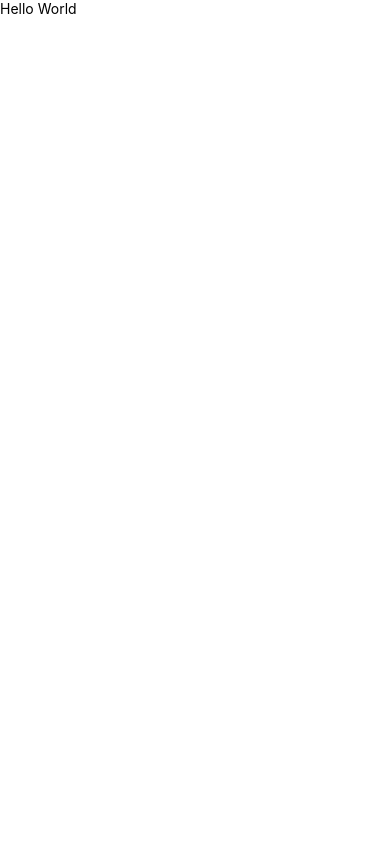
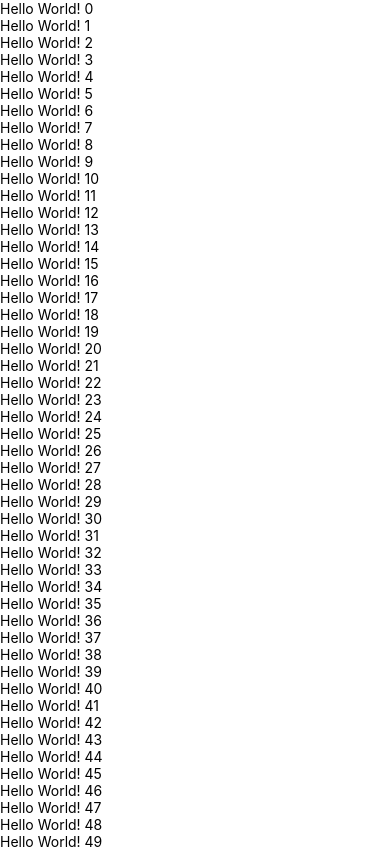
Before and after one commit to Akshita2020/react_native_basics, a React Native app: screen / in a window 390 px wide. Shown: the top 849 px of the page. Built offline with nearby package versions, Linux system fonts and the light colour scheme.

Commit message:
useRef  in react-native

```diff
--- a/App.tsx
+++ b/App.tsx
@@ -1,18 +1,21 @@
-import {SafeAreaView, Text} from 'react-native';
-import {useEffect, useState} from 'react';
+import {SafeAreaView, Text, ScrollView, Button} from 'react-native';
+import {useRef} from 'react';
 function App() {
-  const [text, setText] = useState('Hello World');
-  useEffect(() => {
-    console.log('the text has changed');
-  }, [text]);
-  useEffect(() => {
-    console.log('the component has mounted');
-  }, []);
+  let array = Array(1000).fill(0);
+  const scrollViewRef = useRef<ScrollView | null>(null);
+  const handleClick = () => {
+    if (scrollViewRef.current) {
+      scrollViewRef.current.scrollTo({x: 0, y: 0, animated: true});
+    }
+  };
   return (
     <SafeAreaView>
-      <Text onPress={() => setText('Hello world, i just used useEffect')}>
-        {text}
-      </Text>
+      <ScrollView ref={scrollViewRef}>
+        {array.map((value, index: number) => (
+          <Text key={index}>Hello World! {index}</Text>
+        ))}
+      </ScrollView>
+      <Button color={'red'} onPress={handleClick} title={'Scroll to the top'} />
     </SafeAreaView>
   );
 }
```
Also changed, not shown: 1 other file (tests, documents, lock files or other folders).
